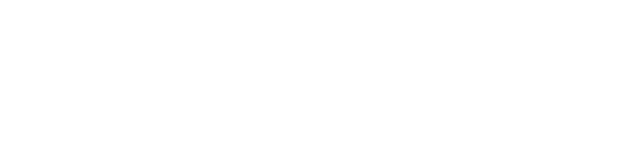
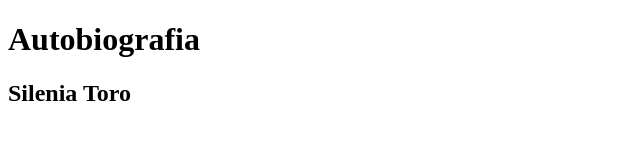
Before and after one commit to Silenia-0309/AutobiografiaSilenia, a plain HTML site: page index.html in a window 1280 px wide. Shown: the whole page, without its empty margins (0-640 px from the left). Drawn offline with Linux system fonts and the light colour scheme.

Commit message:
segunda version
creamos titulo y subtitulo

```diff
--- a/index.html
+++ b/index.html
@@ -6,6 +6,7 @@
     <title>Document</title>
 </head>
 <body>
-
+    <h1>Autobiografia</h1>
+    <h2>Silenia Toro</h2>
 </body>
 </html>
```
